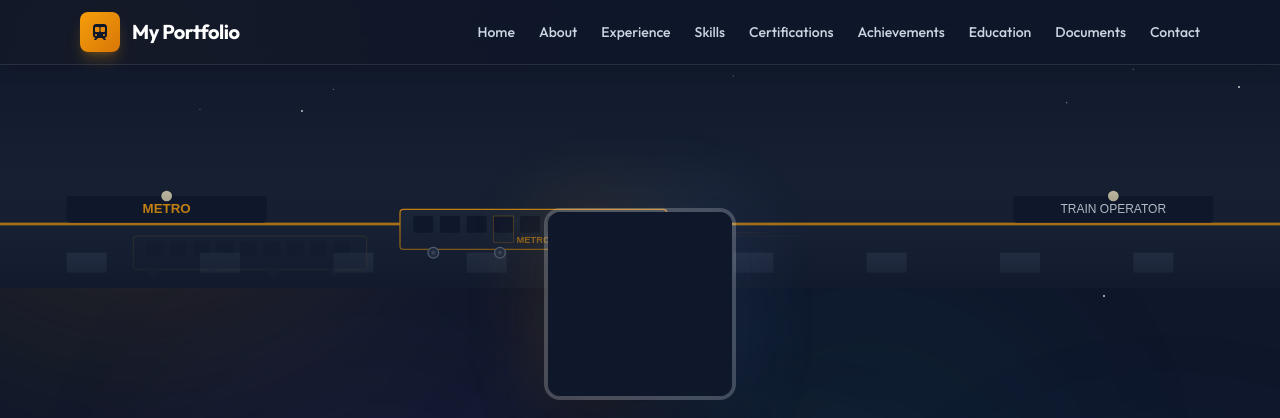
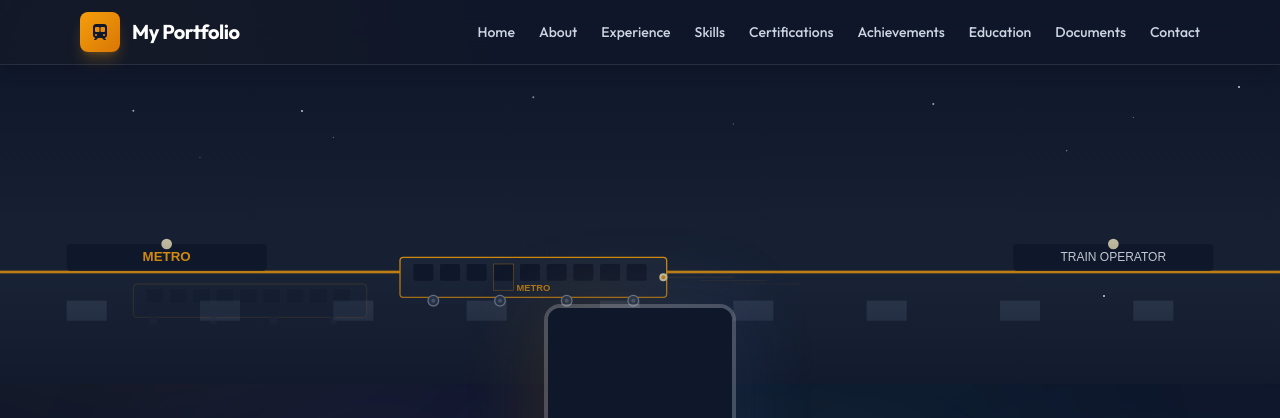
Before and after one commit to darkmattermetro/my-resume, a plain HTML site: page index.html in a window 1280 px wide. Shown: the top 418 px of the page. Drawn offline with nearby package versions, Linux system fonts and the light colour scheme; no server answers.

Commit message:
Fix banner height to h-64, embed metro SVG directly

```diff
--- a/index.html
+++ b/index.html
@@ -75,7 +75,7 @@
     <div class="h-16"></div>
 
     <!-- Banner Section -->
-    <div id="banner-container" class="relative h-48 md:h-56 w-full overflow-hidden">
+    <div id="banner-container" class="relative h-64 md:h-80 w-full overflow-hidden bg-slate-900">
         <svg xmlns="http://www.w3.org/2000/svg" viewBox="0 0 1920 500" preserveAspectRatio="xMidYMid slice" class="w-full h-full">
   <defs>
     <linearGradient id="sky" x1="0%" y1="0%" x2="0%" y2="100%">
```
